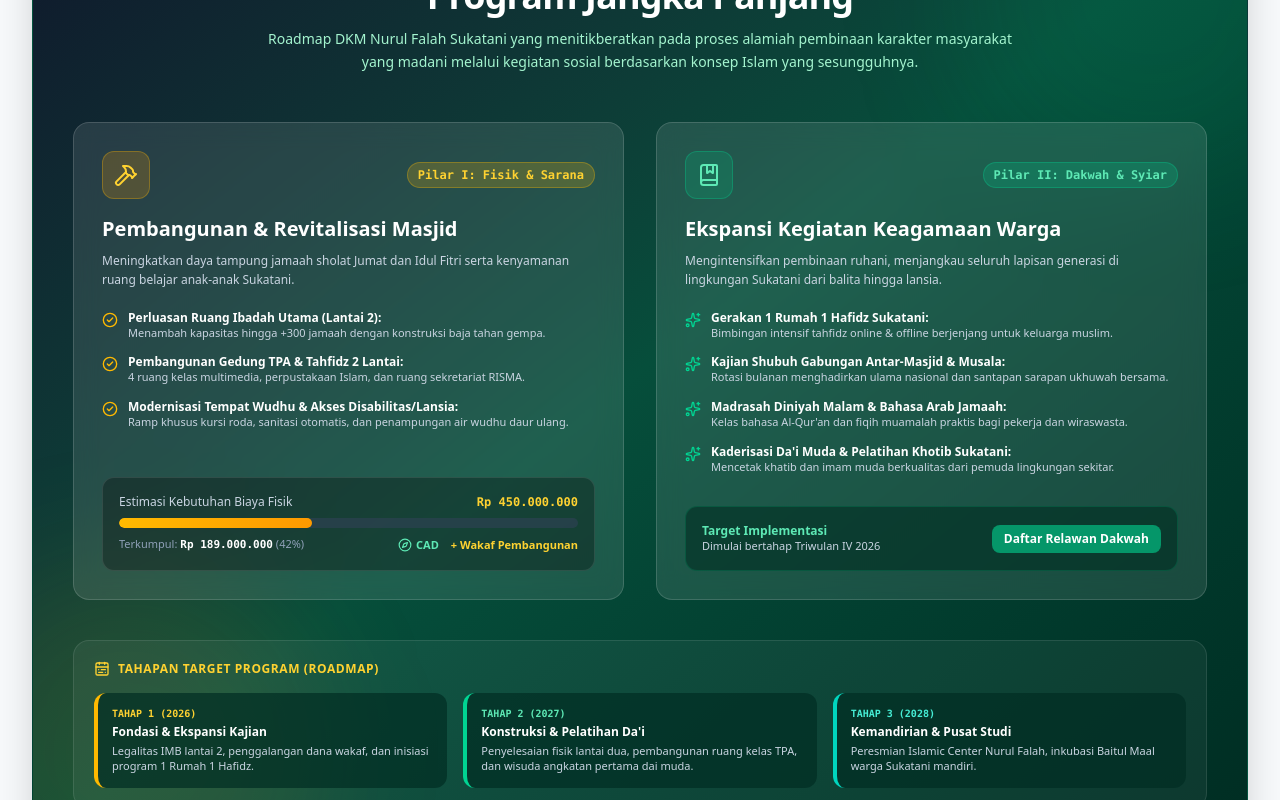
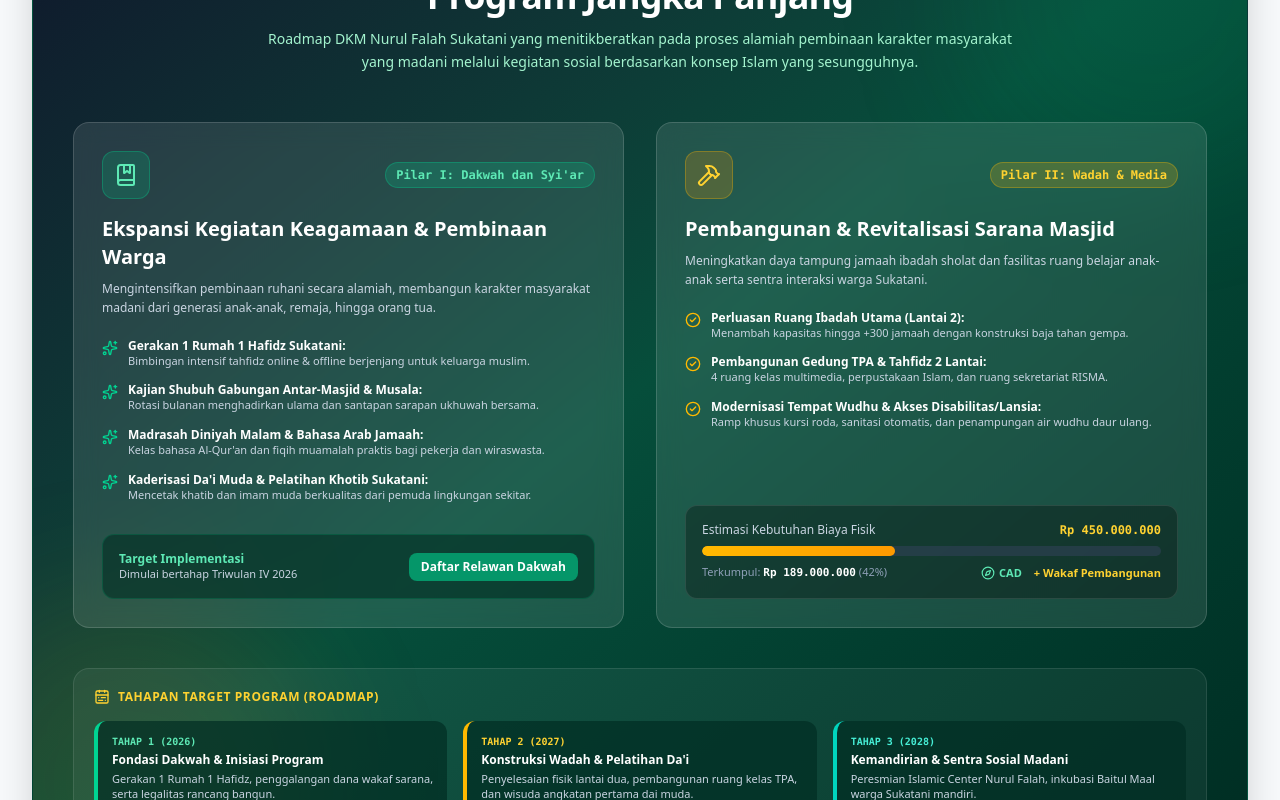
Before and after one commit to burubur/dkmnf, a React (Vite) app: page / in a window 1280 px wide. Shown: the part 1680-2480 px from the top of the page. Built offline with nearby package versions, Linux system fonts and the light colour scheme.

Commit message:
refactor(long-term): swap pillar order to Pilar 1 Dakwah & Syiar and Pilar 2 Wadah & Media

```diff
--- a/src/components/home/LongTermProgramSection.tsx
+++ b/src/components/home/LongTermProgramSection.tsx
@@ -29,7 +29,73 @@ export function LongTermProgramSection({ onOpenWakaf, onOpenLayanan }: LongTermP
         {/* Dua Pilar Utama */}
         <div className="relative z-10 grid lg:grid-cols-2 gap-8 mb-10">
 
-          {/* PILAR 1: PEMBANGUNAN MASJID */}
+          {/* PILAR 1: DAKWAH DAN SYI'AR */}
+          <div className="bg-white/10 backdrop-blur-md rounded-2xl p-6 sm:p-7 border border-white/15 flex flex-col justify-between hover:border-emerald-400/50 transition">
+            <div>
+              <div className="flex items-center justify-between mb-4">
+                <div className="w-12 h-12 rounded-xl bg-emerald-500/20 text-emerald-300 flex items-center justify-center border border-emerald-400/30">
+                  <BookMarked className="w-6 h-6" />
+                </div>
+                <span className="text-xs font-mono font-bold bg-emerald-400/20 text-emerald-300 px-2.5 py-1 rounded-full border border-emerald-400/30">
+                  Pilar I: Dakwah dan Syi'ar
+                </span>
+              </div>
+
+              <h3 className="text-xl font-bold text-white mb-2">Ekspansi Kegiatan Keagamaan & Pembinaan Warga</h3>
+              <p className="text-slate-300 text-xs leading-relaxed mb-5">
+                Mengintensifkan pembinaan ruhani secara alamiah, membangun karakter masyarakat madani dari generasi anak-anak, remaja, hingga orang tua.
+              </p>
+
+              {/* Rincian Program Dakwah */}
+              <ul className="space-y-3.5 text-xs text-slate-200 mb-6">
+                <li className="flex items-start gap-2.5">
+                  <Sparkles className="w-4 h-4 text-emerald-400 shrink-0 mt-0.5" />
+                  <div>
+                    <b className="text-white">Gerakan 1 Rumah 1 Hafidz Sukatani:</b>
+                    <p className="text-slate-300 text-[11px]">Bimbingan intensif tahfidz online & offline berjenjang untuk keluarga muslim.</p>
+                  </div>
+                </li>
+                <li className="flex items-start gap-2.5">
+                  <Sparkles className="w-4 h-4 text-emerald-400 shrink-0 mt-0.5" />
+                  <div>
+                    <b className="text-white">Kajian Shubuh Gabungan Antar-Masjid & Musala:</b>
+                    <p className="text-slate-300 text-[11px]">Rotasi bulanan menghadirkan ulama dan santapan sarapan ukhuwah bersama.</p>
+                  </div>
+                </li>
+                <li className="flex items-start gap-2.5">
+                  <Sparkles className="w-4 h-4 text-emerald-400 shrink-0 mt-0.5" />
+                  <div>
+                    <b className="text-white">Madrasah Diniyah Malam & Bahasa Arab Jamaah:</b>
+                    <p className="text-slate-300 text-[11px]">Kelas bahasa Al-Qur'an dan fiqih muamalah praktis bagi pekerja dan wiraswasta.</p>
+                  </div>
+                </li>
+                <li className="flex items-start gap-2.5">
+                  <Sparkles className="w-4 h-4 text-emerald-400 shrink-0 mt-0.5" />
+                  <div>
+                    <b className="text-white">Kaderisasi Da'i Muda & Pelatihan Khotib Sukatani:</b>
+                    <p className="text-slate-300 text-[11px]">Mencetak khatib dan imam muda berkualitas dari pemuda lingkungan sekitar.</p>
+                  </div>
+                </li>
+              </ul>
+            </div>
+
+            {/* Target Realisasi */}
+            <div className="bg-emerald-950/60 p-4 rounded-xl border border-emerald-500/20 mt-2 flex items-center justify-between text-xs">
+              <div>
+                <div className="text-emerald-300 font-bold">Target Implementasi</div>
+                <div className="text-[11px] text-slate-300">Dimulai bertahap Triwulan IV 2026</div>
+              </div>
+              <button
+                type="button"
+                onClick={onOpenLayanan}
+                className="px-3 py-1.5 bg-[#059669] hover:bg-emerald-500 rounded-lg text-white font-semibold transition text-xs cursor-pointer"
+              >
+                Daftar Relawan Dakwah
+              </button>
+            </div>
+          </div>
+
+          {/* PILAR 2: WADAH & MEDIA */}
           <div className="bg-white/10 backdrop-blur-md rounded-2xl p-6 sm:p-7 border border-white/15 flex flex-col justify-between hover:border-amber-400/50 transition">
             <div>
               <div className="flex items-center justify-between mb-4">
@@ -37,16 +103,16 @@ export function LongTermProgramSection({ onOpenWakaf, onOpenLayanan }: LongTermP
                   <Hammer className="w-6 h-6" />
                 </div>
                 <span className="text-xs font-mono font-bold bg-amber-400/20 text-amber-300 px-2.5 py-1 rounded-full border border-amber-400/30">
-                  Pilar I: Fisik & Sarana
+                  Pilar II: Wadah & Media
                 </span>
               </div>
 
-              <h3 className="text-xl font-bold text-white mb-2">Pembangunan & Revitalisasi Masjid</h3>
+              <h3 className="text-xl font-bold text-white mb-2">Pembangunan & Revitalisasi Sarana Masjid</h3>
               <p className="text-slate-300 text-xs leading-relaxed mb-5">
-                Meningkatkan daya tampung jamaah sholat Jumat dan Idul Fitri serta kenyamanan ruang belajar anak-anak Sukatani.
+                Meningkatkan daya tampung jamaah ibadah sholat dan fasilitas ruang belajar anak-anak serta sentra interaksi warga Sukatani.
               </p>
 
-              {/* Rincian Proyek */}
+              {/* Rincian Sarana & Prasarana */}
               <ul className="space-y-3.5 text-xs text-slate-200 mb-6">
                 <li className="flex items-start gap-2.5">
                   <CheckCircle2 className="w-4 h-4 text-amber-400 shrink-0 mt-0.5" />
@@ -104,72 +170,6 @@ export function LongTermProgramSection({ onOpenWakaf, onOpenLayanan }: LongTermP
             </div>
           </div>
 
-          {/* PILAR 2: PENAMBAHAN KEGIATAN KEAGAMAAN */}
-          <div className="bg-white/10 backdrop-blur-md rounded-2xl p-6 sm:p-7 border border-white/15 flex flex-col justify-between hover:border-emerald-400/50 transition">
-            <div>
-              <div className="flex items-center justify-between mb-4">
-                <div className="w-12 h-12 rounded-xl bg-emerald-500/20 text-emerald-300 flex items-center justify-center border border-emerald-400/30">
-                  <BookMarked className="w-6 h-6" />
-                </div>
-                <span className="text-xs font-mono font-bold bg-emerald-400/20 text-emerald-300 px-2.5 py-1 rounded-full border border-emerald-400/30">
-                  Pilar II: Dakwah & Syiar
-                </span>
-              </div>
-
-              <h3 className="text-xl font-bold text-white mb-2">Ekspansi Kegiatan Keagamaan Warga</h3>
-              <p className="text-slate-300 text-xs leading-relaxed mb-5">
-                Mengintensifkan pembinaan ruhani, menjangkau seluruh lapisan generasi di lingkungan Sukatani dari balita hingga lansia.
-              </p>
-
-              {/* Rincian Program Kegiatan Baru */}
-              <ul className="space-y-3.5 text-xs text-slate-200 mb-6">
-                <li className="flex items-start gap-2.5">
-                  <Sparkles className="w-4 h-4 text-emerald-400 shrink-0 mt-0.5" />
-                  <div>
-                    <b className="text-white">Gerakan 1 Rumah 1 Hafidz Sukatani:</b>
-                    <p className="text-slate-300 text-[11px]">Bimbingan intensif tahfidz online & offline berjenjang untuk keluarga muslim.</p>
-                  </div>
-                </li>
-                <li className="flex items-start gap-2.5">
-                  <Sparkles className="w-4 h-4 text-emerald-400 shrink-0 mt-0.5" />
-                  <div>
-                    <b className="text-white">Kajian Shubuh Gabungan Antar-Masjid & Musala:</b>
-                    <p className="text-slate-300 text-[11px]">Rotasi bulanan menghadirkan ulama nasional dan santapan sarapan ukhuwah bersama.</p>
-                  </div>
-                </li>
-                <li className="flex items-start gap-2.5">
-                  <Sparkles className="w-4 h-4 text-emerald-400 shrink-0 mt-0.5" />
-                  <div>
-                    <b className="text-white">Madrasah Diniyah Malam & Bahasa Arab Jamaah:</b>
-                    <p className="text-slate-300 text-[11px]">Kelas bahasa Al-Qur'an dan fiqih muamalah praktis bagi pekerja dan wiraswasta.</p>
-                  </div>
-                </li>
-                <li className="flex items-start gap-2.5">
-                  <Sparkles className="w-4 h-4 text-emerald-400 shrink-0 mt-0.5" />
-                  <div>
-                    <b className="text-white">Kaderisasi Da'i Muda & Pelatihan Khotib Sukatani:</b>
-                    <p className="text-slate-300 text-[11px]">Mencetak khatib dan imam muda berkualitas dari pemuda lingkungan sekitar.</p>
-                  </div>
-                </li>
-              </ul>
-            </div>
-
-            {/* Target Realisasi */}
-            <div className="bg-emerald-950/60 p-4 rounded-xl border border-emerald-500/20 mt-2 flex items-center justify-between text-xs">
-              <div>
-                <div className="text-emerald-300 font-bold">Target Implementasi</div>
-                <div className="text-[11px] text-slate-300">Dimulai bertahap Triwulan IV 2026</div>
-              </div>
-              <button
-                type="button"
-                onClick={onOpenLayanan}
-                className="px-3 py-1.5 bg-[#059669] hover:bg-emerald-500 rounded-lg text-white font-semibold transition text-xs cursor-pointer"
-              >
-                Daftar Relawan Dakwah
-              </button>
-            </div>
-          </div>
-
         </div>
 
         {/* Roadmap Timeline Bar */}
@@ -179,21 +179,21 @@ export function LongTermProgramSection({ onOpenWakaf, onOpenLayanan }: LongTermP
           </h4>
 
           <div className="grid grid-cols-1 md:grid-cols-3 gap-4 text-xs">
-            <div className="bg-emerald-950/70 p-3.5 rounded-xl border-l-4 border-amber-400">
-              <span className="text-[10px] font-mono text-amber-300 font-bold block mb-1">TAHAP 1 (2026)</span>
-              <div className="font-bold text-white mb-1">Fondasi & Ekspansi Kajian</div>
-              <p className="text-slate-300 text-[11px]">Legalitas IMB lantai 2, penggalangan dana wakaf, dan inisiasi program 1 Rumah 1 Hafidz.</p>
+            <div className="bg-emerald-950/70 p-3.5 rounded-xl border-l-4 border-emerald-400">
+              <span className="text-[10px] font-mono text-emerald-300 font-bold block mb-1">TAHAP 1 (2026)</span>
+              <div className="font-bold text-white mb-1">Fondasi Dakwah & Inisiasi Program</div>
+              <p className="text-slate-300 text-[11px]">Gerakan 1 Rumah 1 Hafidz, penggalangan dana wakaf sarana, serta legalitas rancang bangun.</p>
             </div>
 
-            <div className="bg-emerald-950/70 p-3.5 rounded-xl border-l-4 border-emerald-400">
-              <span className="text-[10px] font-mono text-emerald-300 font-bold block mb-1">TAHAP 2 (2027)</span>
-              <div className="font-bold text-white mb-1">Konstruksi & Pelatihan Da'i</div>
+            <div className="bg-emerald-950/70 p-3.5 rounded-xl border-l-4 border-amber-400">
+              <span className="text-[10px] font-mono text-amber-300 font-bold block mb-1">TAHAP 2 (2027)</span>
+              <div className="font-bold text-white mb-1">Konstruksi Wadah & Pelatihan Da'i</div>
               <p className="text-slate-300 text-[11px]">Penyelesaian fisik lantai dua, pembangunan ruang kelas TPA, dan wisuda angkatan pertama dai muda.</p>
             </div>
 
             <div className="bg-emerald-950/70 p-3.5 rounded-xl border-l-4 border-teal-400">
               <span className="text-[10px] font-mono text-teal-300 font-bold block mb-1">TAHAP 3 (2028)</span>
-              <div className="font-bold text-white mb-1">Kemandirian & Pusat Studi</div>
+              <div className="font-bold text-white mb-1">Kemandirian & Sentra Sosial Madani</div>
               <p className="text-slate-300 text-[11px]">Peresmian Islamic Center Nurul Falah, inkubasi Baitul Maal warga Sukatani mandiri.</p>
             </div>
           </div>
```
